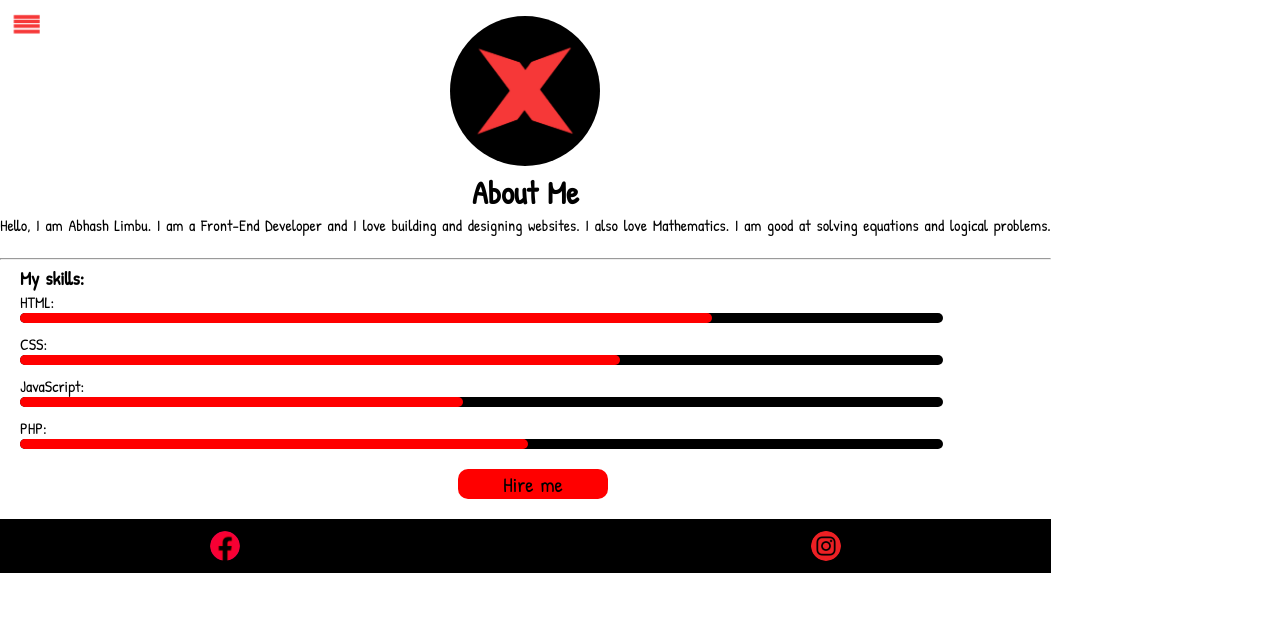
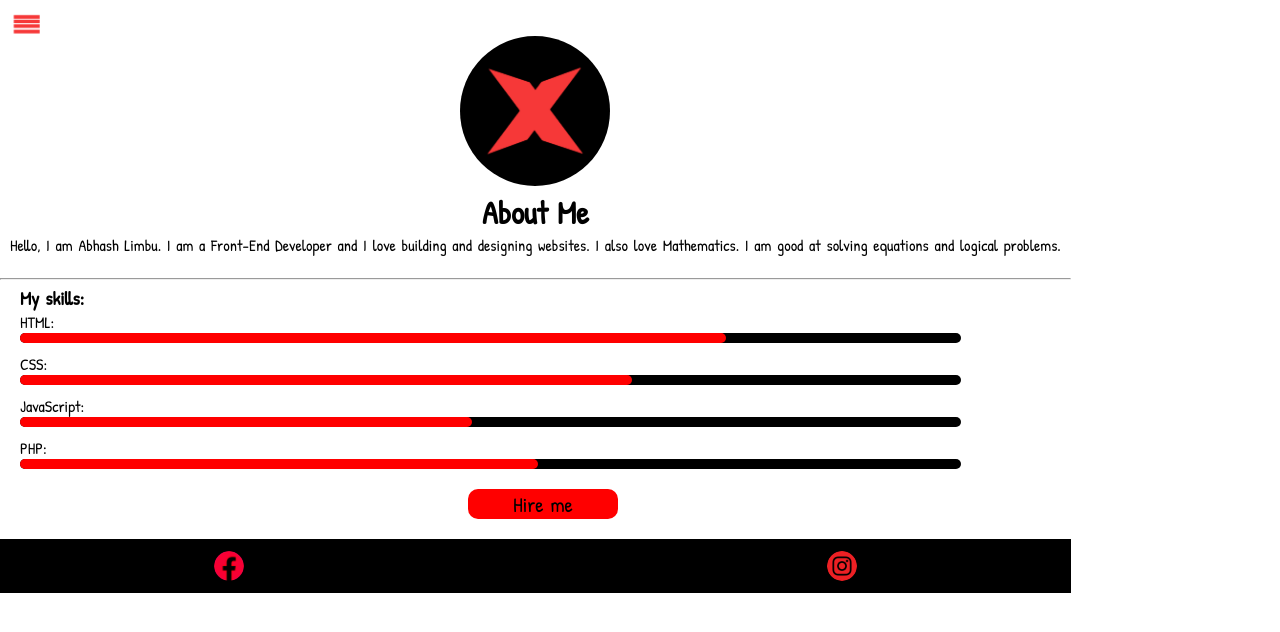
Before and after one commit to Abhash157/portfolio, a plain HTML site: page about.html in a window 1280 px wide. Drawn offline with Linux system fonts and the light colour scheme; a web font is replaced by a local one.

Commit message:
Update about.css

```diff
--- a/about.css
+++ b/about.css
@@ -4,7 +4,7 @@
 				width: 100%;
 				text-align:center;
 				word-spacing:2px;
-				margin:0;
+				padding-top:20px;
 				/*background: purple;*/
 				font-family: 'Source Serif Pro', serif;
 				font-family: 'Patrick Hand', serif;
@@ -17,6 +17,9 @@
 				width: 150px;
 				height: 150px;
 				border-radius: 50%;
+}
+.intro{
+                                margin:0 10px;
 }
 .skills{
 				text-align:left;
```
